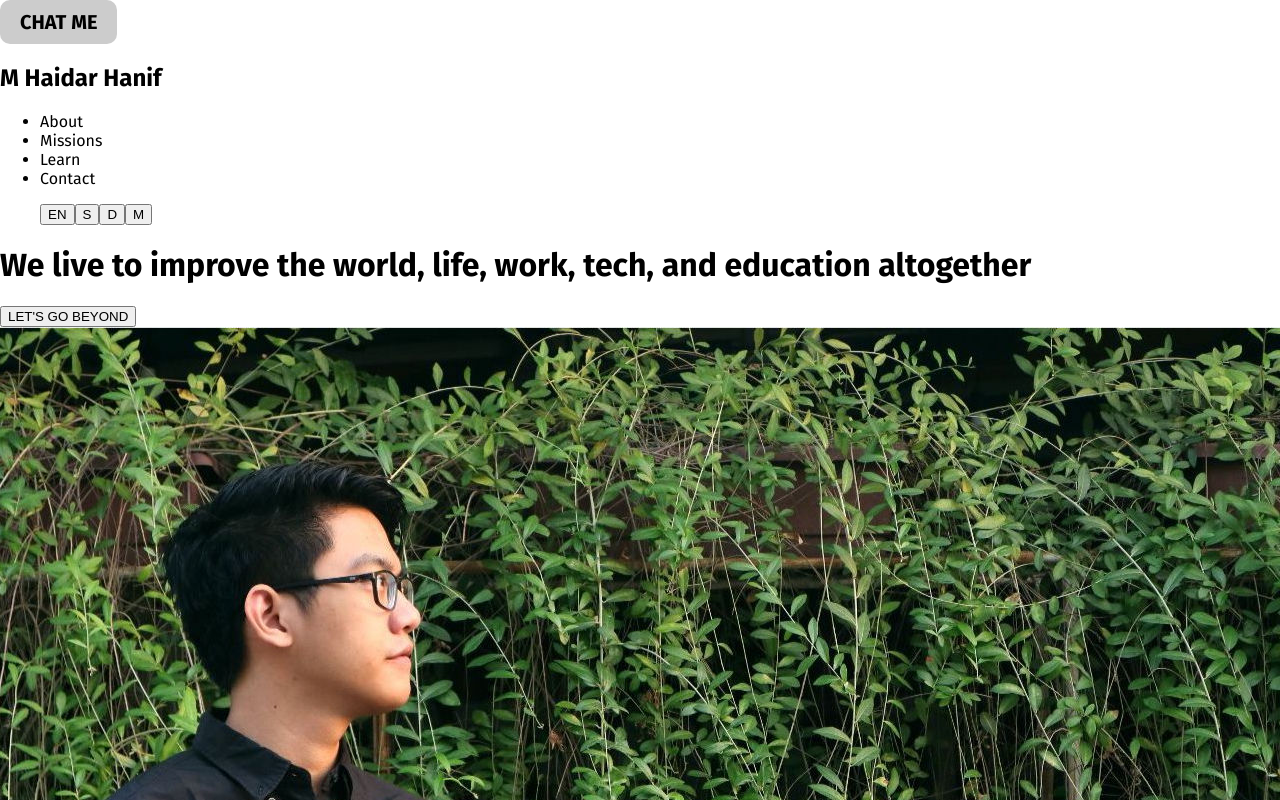
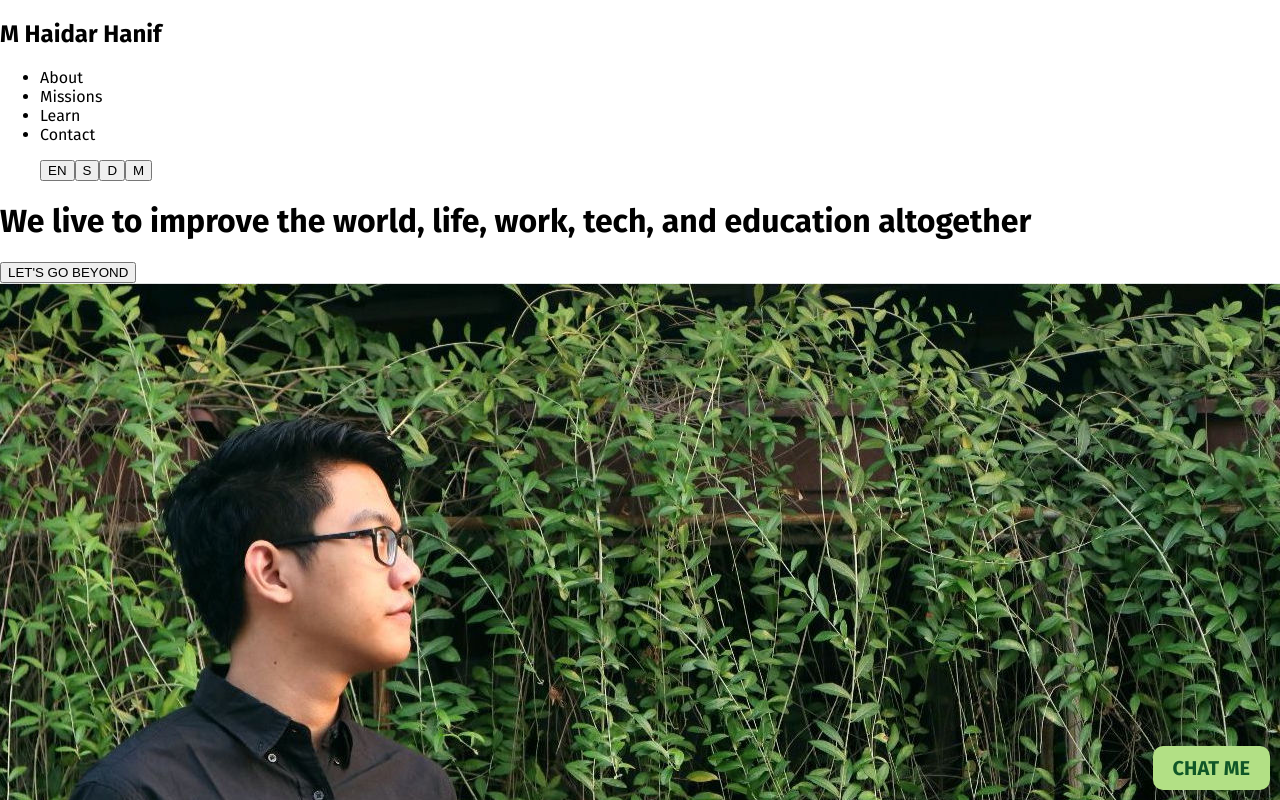
Before and after one commit to mhaidarhanif/mhaidarhanif-web-gatsby, a React (Create React App) app: page / in a window 1280 px wide. Shown: the top 800 px of the page. Built offline with nearby package versions, Linux system fonts and the light colour scheme; a web font is replaced by a local one.

Commit message:
Style Elevated

```diff
--- a/src/components/ElevatedChatButton.js
+++ b/src/components/ElevatedChatButton.js
@@ -3,10 +3,14 @@ import React from 'react'
 import Elevated from '../core/Elevated'
 import Button from '../core/Button'
 
+import colors from '../styles/colors.json'
+
 const ElevatedChatButton = props => {
   return (
     <Elevated>
-      <Button>Chat Me</Button>
+      <Button color={colors.green.a} backgroundColor={colors.lime.c}>
+        Chat Me
+      </Button>
     </Elevated>
   )
 }
--- a/src/core/Elevated.js
+++ b/src/core/Elevated.js
@@ -1,7 +1,17 @@
 import React from 'react'
+import styled from '@emotion/styled'
 
-const Elevated = props => {
-  return <div>{props.children}</div>
+const StyledElevated = styled.div`
+  z-index: 10;
+  position: fixed;
+  bottom: 0;
+  right: 0;
+  margin-right: 10px;
+  margin-bottom: 10px;
+`
+
+const Elevated = ({ children }) => {
+  return <StyledElevated>{children}</StyledElevated>
 }
 
 export default Elevated
```
